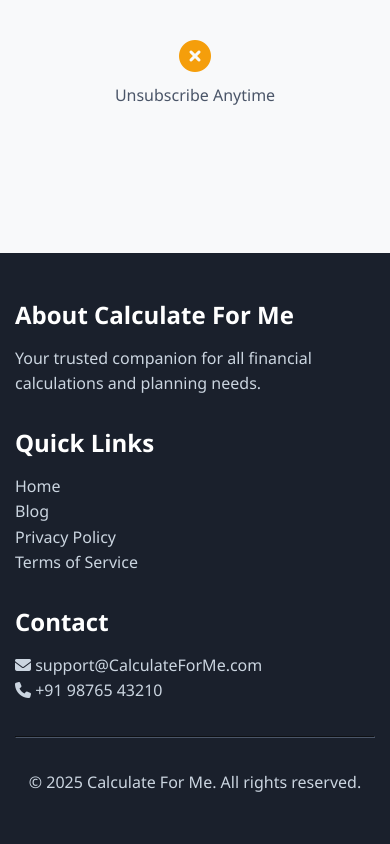
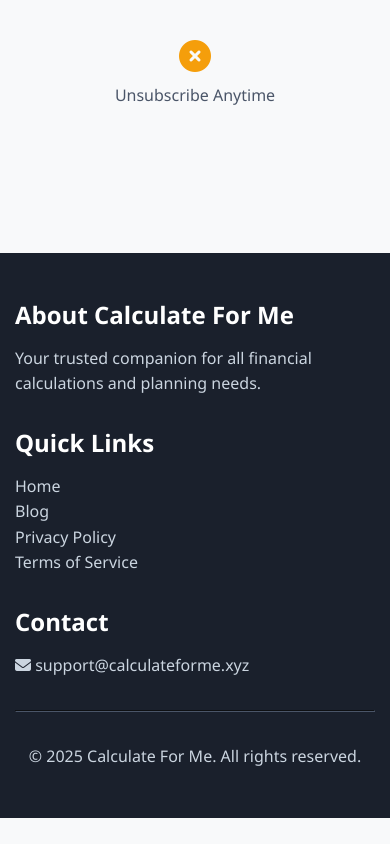
Before and after one commit to iambhagat92/calcuforme, a plain HTML site: page newsletter.html in a window 390 px wide. Shown: the part 3680-4524 px from the top of the page. After the commit the page ends 4498 px from the top, so only its background shows below. Drawn offline with Linux system fonts and the light colour scheme.

Commit message:
Update contact email to support@calculateforme.xyz and remove phone number

```diff
--- a/newsletter.html
+++ b/newsletter.html
@@ -348,8 +348,7 @@
                 <div>
                     <h4>Contact</h4>
                     <p style="color: #cbd5e0;">
-                        <i class="fas fa-envelope"></i> support@CalculateForMe.com<br>
-                        <i class="fas fa-phone"></i> +91 98765 43210
+                        <i class="fas fa-envelope"></i> support@calculateforme.xyz
                     </p>
                 </div>
             </div>
```
